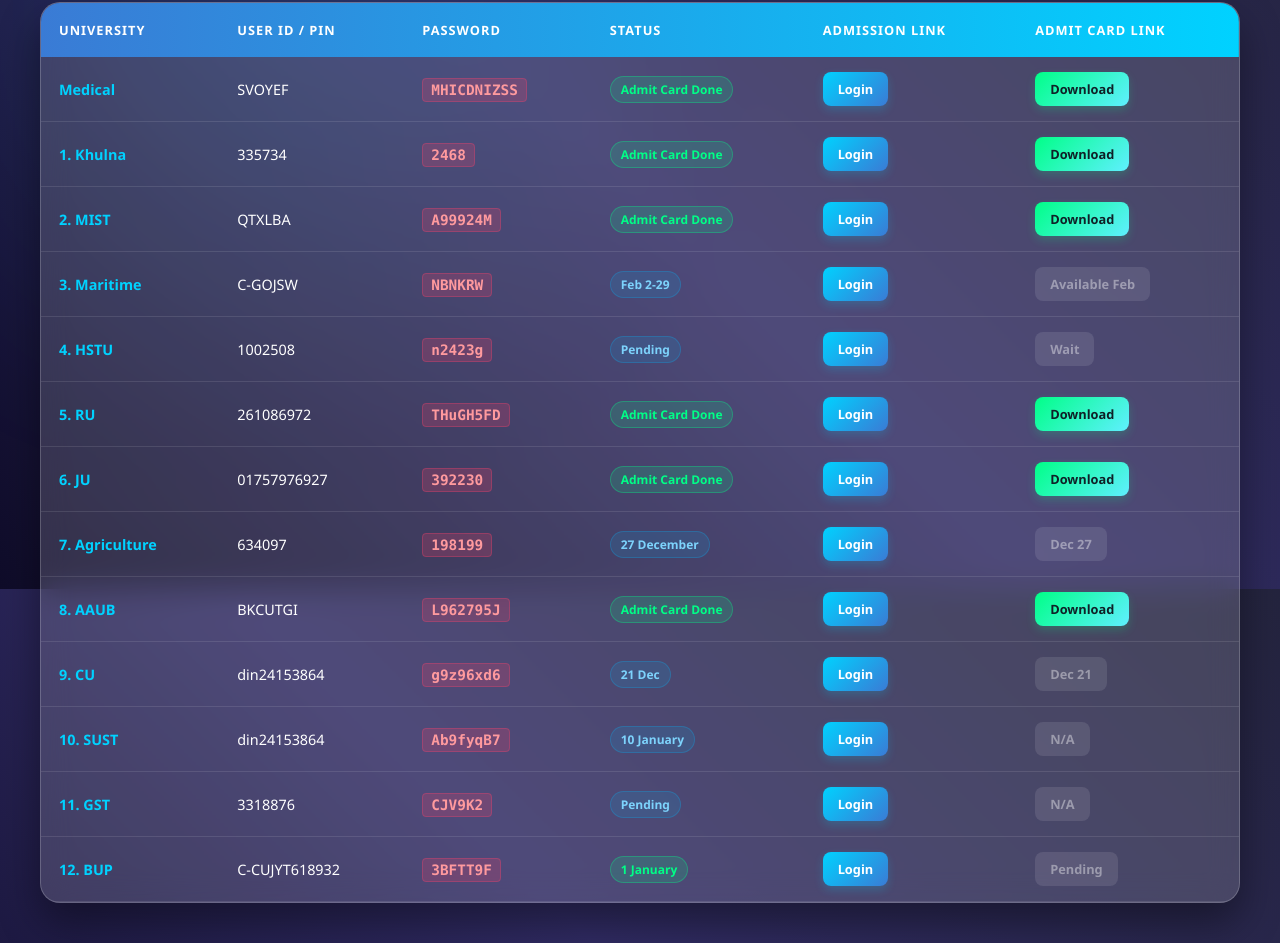
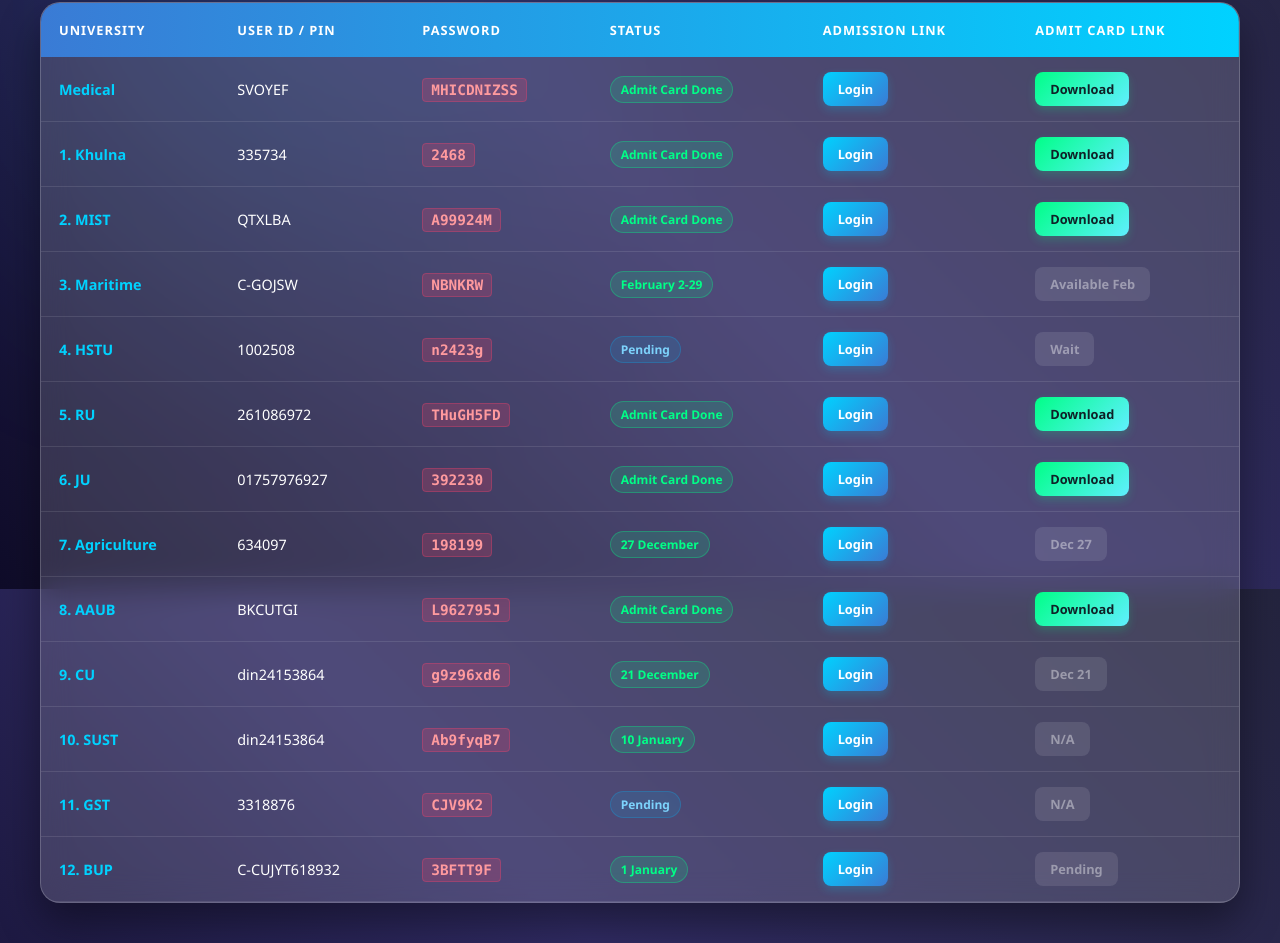
Before and after one commit to ensykot-cyber/nadmission, a plain HTML site: page index.html in a window 1280 px wide. Shown: the part 211-1154 px from the top of the page. Drawn offline with Linux system fonts and the light colour scheme.

Commit message:
Update index.html

```diff
--- a/index.html
+++ b/index.html
@@ -232,7 +232,7 @@
                     <td class="uni-name">3. Maritime</td>
                     <td>C-GOJSW</td>
                     <td><span class="credential">NBNKRW</span></td>
-                    <td><span class="status-pill pending">Feb 2-29</span></td>
+                    <td><span class="status-pill done">February 2-29</span></td>
                     <td><a href="https://applyonline.bmu.edu.bd/Admission/Login" class="btn login-btn">Login</a></td>
                     <td><a href="#" class="btn disabled-btn">Available Feb</a></td>
                 </tr>
@@ -264,7 +264,7 @@
                     <td class="uni-name">7. Agriculture</td>
                     <td> 634097</td>
                     <td><span class="credential">198199</span></td>
-                    <td><span class="status-pill pending">27 December</span></td>
+                    <td><span class="status-pill done">27 December</span></td>
                     <td><a href="https://acas.edu.bd/signin" class="btn login-btn">Login</a></td>
                     <td><a href="#" class="btn disabled-btn">Dec 27</a></td>
                 </tr>
@@ -280,7 +280,7 @@
                     <td class="uni-name">9. CU</td>
                     <td>din24153864</td>
                     <td><span class="credential">g9z96xd6</span></td>
-                    <td><span class="status-pill pending">21 Dec</span></td>
+                    <td><span class="status-pill done">21 December</span></td>
                     <td><a href="https://admission.cu.ac.bd/" class="btn login-btn">Login</a></td>
                     <td><a href="#" class="btn disabled-btn">Dec 21</a></td>
                 </tr>
@@ -288,7 +288,7 @@
                     <td class="uni-name">10. SUST</td>
                     <td>din24153864</td>
                     <td><span class="credential">Ab9fyqB7</span></td>
-                    <td><span class="status-pill pending">10 January</span></td>
+                    <td><span class="status-pill done">10 January</span></td>
                     <td><a href="https://admission.sust.edu.bd/signin" class="btn login-btn">Login</a></td>
                     <td><a href="#" class="btn disabled-btn">N/A</a></td>
                 </tr>
```
